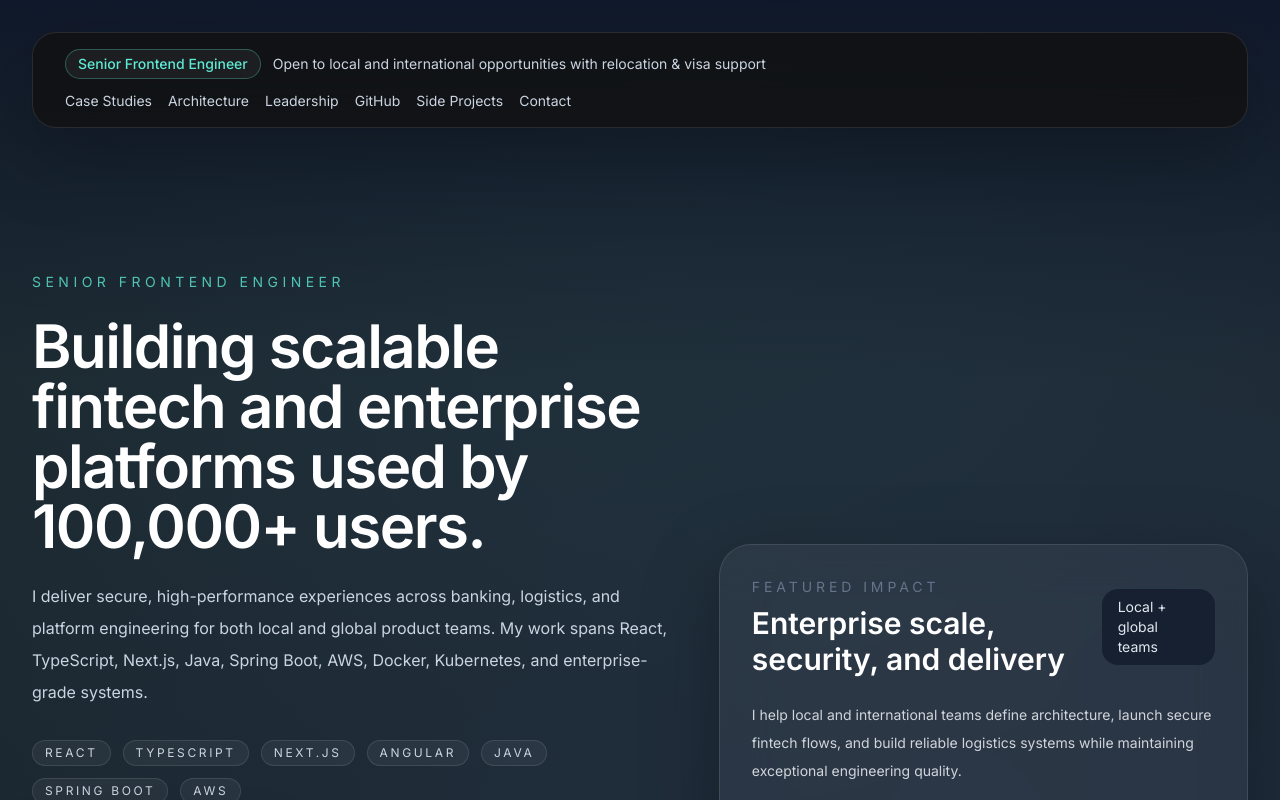
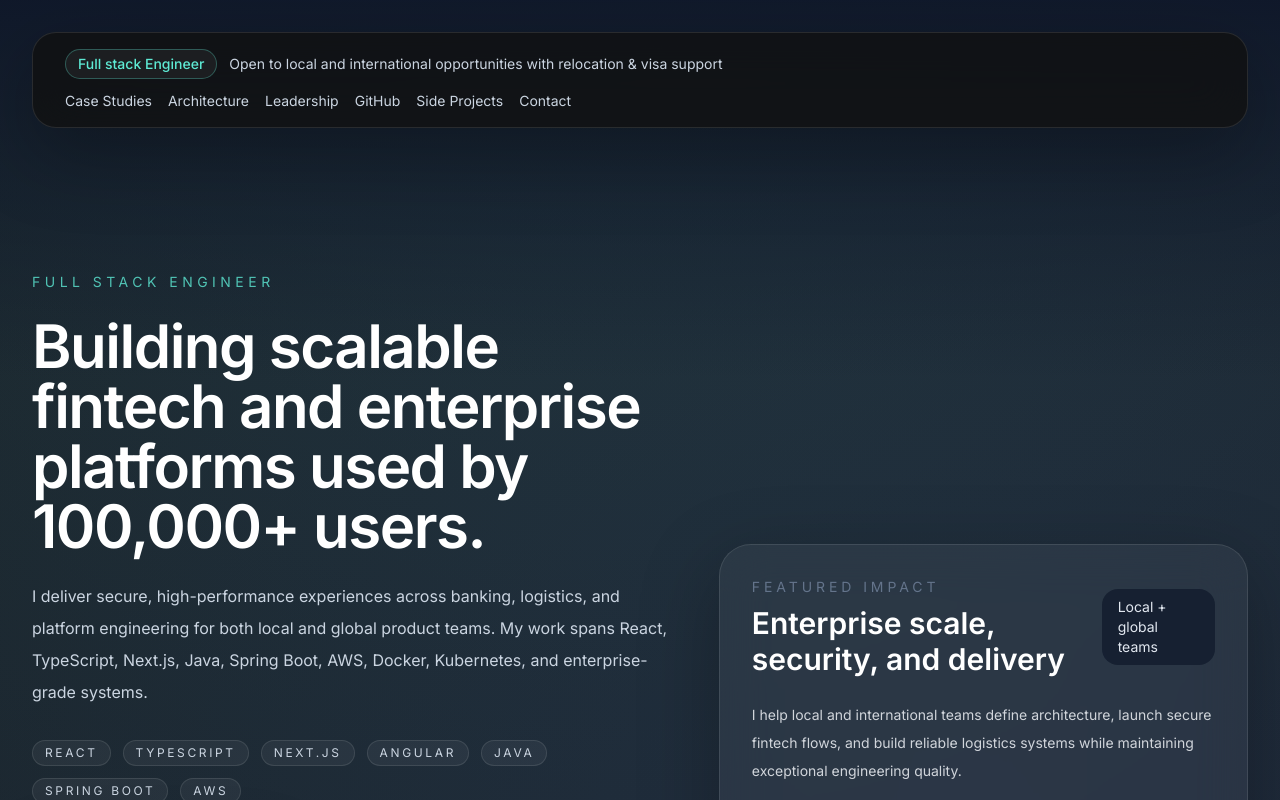
Before and after one commit to seyi-adeoti/portfolio, a Next.js app: page / in a window 1280 px wide. Shown: the top 800 px of the page. Built offline with nearby package versions, Linux system fonts and the light colour scheme.

Commit message:
corrected the texts to full stacks

```diff
--- a/app/layout.tsx
+++ b/app/layout.tsx
@@ -5,14 +5,14 @@ import './globals.css';
 const inter = Inter({ subsets: ['latin'], variable: '--font-sans' });
 
 export const metadata: Metadata = {
-  title: 'Adeoti Oluwaseyi Olajuwon — Senior Frontend Engineer',
+  title: 'Adeoti Oluwaseyi Olajuwon — Full stack Engineer',
   description:
-    'Senior Frontend Engineer building enterprise fintech and logistics platforms with React, TypeScript, Next.js, Java, Spring Boot, AWS, and microservices.',
+    'Full stack Engineer building enterprise fintech and logistics platforms with React, TypeScript, Next.js, Java, Spring Boot, AWS, and microservices.',
   metadataBase: new URL('https://adeoti.dev'),
   openGraph: {
-    title: 'Adeoti Oluwaseyi Olajuwon — Senior Frontend Engineer',
+    title: 'Adeoti Oluwaseyi Olajuwon — Full stack Engineer',
     description:
-      'Senior Frontend Engineer building enterprise fintech and logistics platforms with React, TypeScript, Next.js, Java, Spring Boot, AWS, and microservices.',
+      'Full stack Engineer building enterprise fintech and logistics platforms with React, TypeScript, Next.js, Java, Spring Boot, AWS, and microservices.',
     type: 'website',
   },
 };
--- a/app/page.tsx
+++ b/app/page.tsx
@@ -33,7 +33,7 @@ export default function Home() {
         <header className="sticky top-0 z-30 mb-12 rounded-3xl border border-white/10 bg-surface/80 backdrop-blur-xl px-6 py-4 shadow-glow sm:px-8">
           <div className="flex flex-wrap items-center justify-between gap-3">
             <div className="flex items-center gap-3 text-sm text-slate-300">
-              <span className="rounded-full border border-accent/30 bg-white/5 px-3 py-1 font-medium text-accent">Senior Frontend Engineer</span>
+              <span className="rounded-full border border-accent/30 bg-white/5 px-3 py-1 font-medium text-accent">Full stack Engineer</span>
               <span>Open to local and international opportunities with relocation & visa support</span>
             </div>
             <nav className="hidden items-center gap-4 text-sm text-slate-300 md:flex">
@@ -48,7 +48,7 @@ export default function Home() {
 
         <Section id="hero" className="grid gap-10 pb-20 pt-4 md:grid-cols-[1.1fr_0.9fr] md:items-end">
           <MotionDiv initial={false} animate="visible" variants={reveal} transition={{ duration: 0.7 }}>
-            <p className="text-sm uppercase tracking-[0.32em] text-accent/80">Senior Frontend Engineer</p>
+            <p className="text-sm uppercase tracking-[0.32em] text-accent/80">Full stack Engineer</p>
             <h1 className="mt-6 max-w-3xl text-5xl font-semibold tracking-tight text-white sm:text-6xl">
               Building scalable fintech and enterprise platforms used by 100,000+ users.
             </h1>
```
Also changed, not shown: 1 other file (tests, documents, lock files or other folders).
